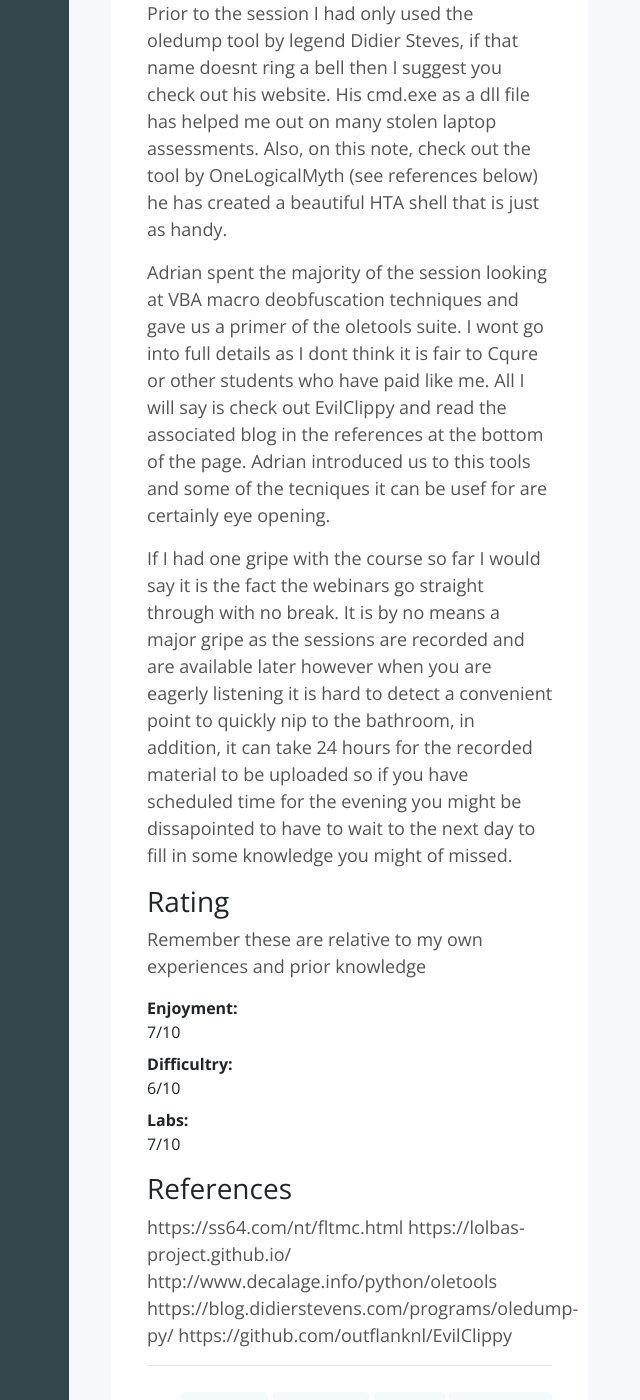
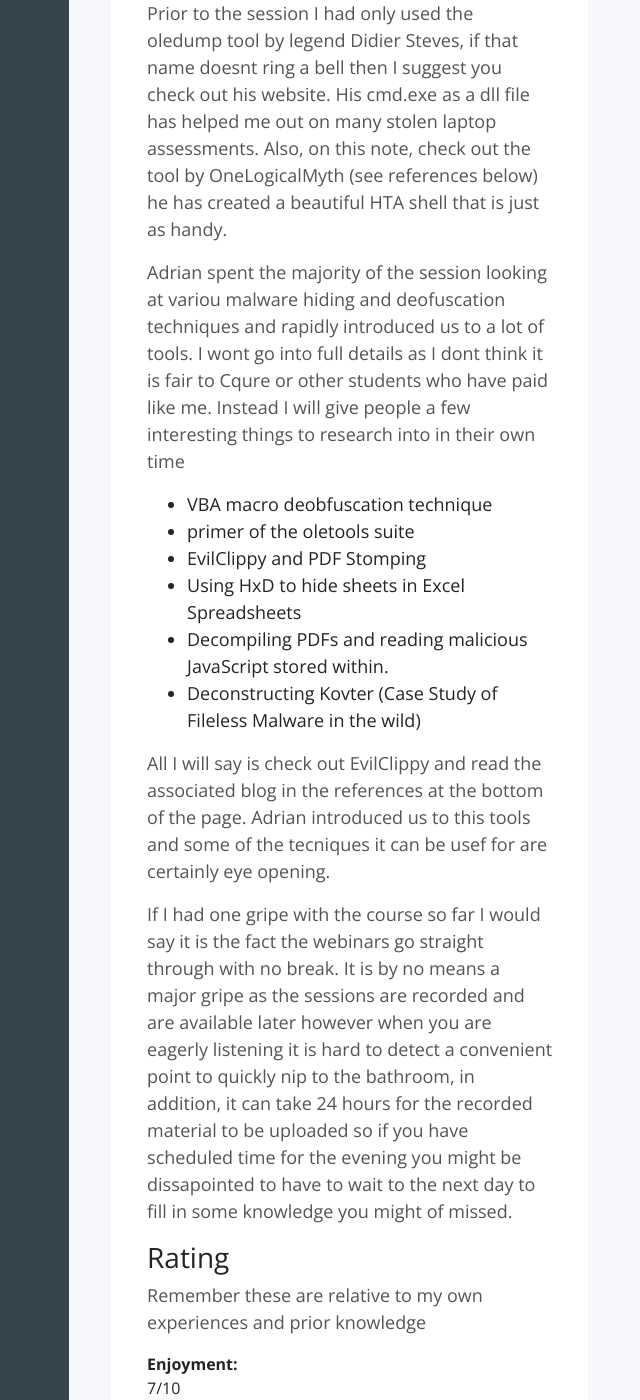
Before and after one commit to cleverberry/evilsaint, a Jekyll site: the page built from _posts/2020-11-24-cqure-academy-advanced-windows-security-course-2021-module-2.md, in a window 1280 px wide and 1400 px high, scrolled down 2591 px. Shown: the whole window, without its empty margins (368-1008 px from the left). Built offline with Jekyll 4.4.1, drawn with Linux system fonts in a browser that asks for light colours; nearby versions of some CDN libraries; a style sheet for code colours, icons or effects is not loaded; some of the changed text lies outside the part shown.

Commit message:
Update 2020-11-24-cqure-academy-advanced-windows-security-course-2021-module-2.md

```diff
--- a/_posts/2020-11-24-cqure-academy-advanced-windows-security-course-2021-module-2.md
+++ b/_posts/2020-11-24-cqure-academy-advanced-windows-security-course-2021-module-2.md
@@ -54,7 +54,16 @@
 
 Prior to the session I had only used the oledump tool by legend Didier Steves, if that name doesnt ring a bell then I suggest you check out his website. His cmd.exe as a dll file has helped me out on many stolen laptop assessments. Also, on this note, check out the tool by OneLogicalMyth (see references below) he has created a beautiful HTA shell that is just as handy.
 
-Adrian spent the majority of the session looking at VBA macro deobfuscation techniques and gave us a primer of the oletools suite. I wont go into full details as I dont think it is fair to Cqure or other students who have paid like me. All I will say is check out EvilClippy and read the associated blog in the references at the bottom of the page. Adrian introduced us to this tools and some of the tecniques it can be usef for are certainly eye opening.
+Adrian spent the majority of the session looking at variou malware hiding and deofuscation techniques and rapidly introduced us to a lot of tools. I wont go into full details as I dont think it is fair to Cqure or other students who have paid like me. Instead I will give people a few interesting things to research into in their own time
+
+* VBA macro deobfuscation technique
+* primer of the oletools suite
+* EvilClippy and PDF Stomping
+* Using HxD to hide sheets in Excel Spreadsheets
+* Decompiling PDFs and reading malicious JavaScript stored within.
+* Deconstructing Kovter (Case Study of Fileless Malware in the wild)
+
+All I will say is check out EvilClippy and read the associated blog in the references at the bottom of the page. Adrian introduced us to this tools and some of the tecniques it can be usef for are certainly eye opening.
 
 If I had one gripe with the course so far I would say it is the fact the webinars go straight through with no break. It is by no means a major gripe as the sessions are recorded and are available later however when you are eagerly listening it is hard to detect a convenient point to quickly nip to the bathroom, in addition, it can take 24 hours for the recorded material to be uploaded so if you have scheduled time for the evening you might be dissapointed to have to wait to the next day to fill in some knowledge you might of missed.
 
@@ -78,3 +87,5 @@
 http://www.decalage.info/python/oletools
 https://blog.didierstevens.com/programs/oledump-py/
 https://github.com/outflanknl/EvilClippy
+https://www.decalage.info/python/pdfid
+https://github.com/dzzie/pdfstreamdumper
```
